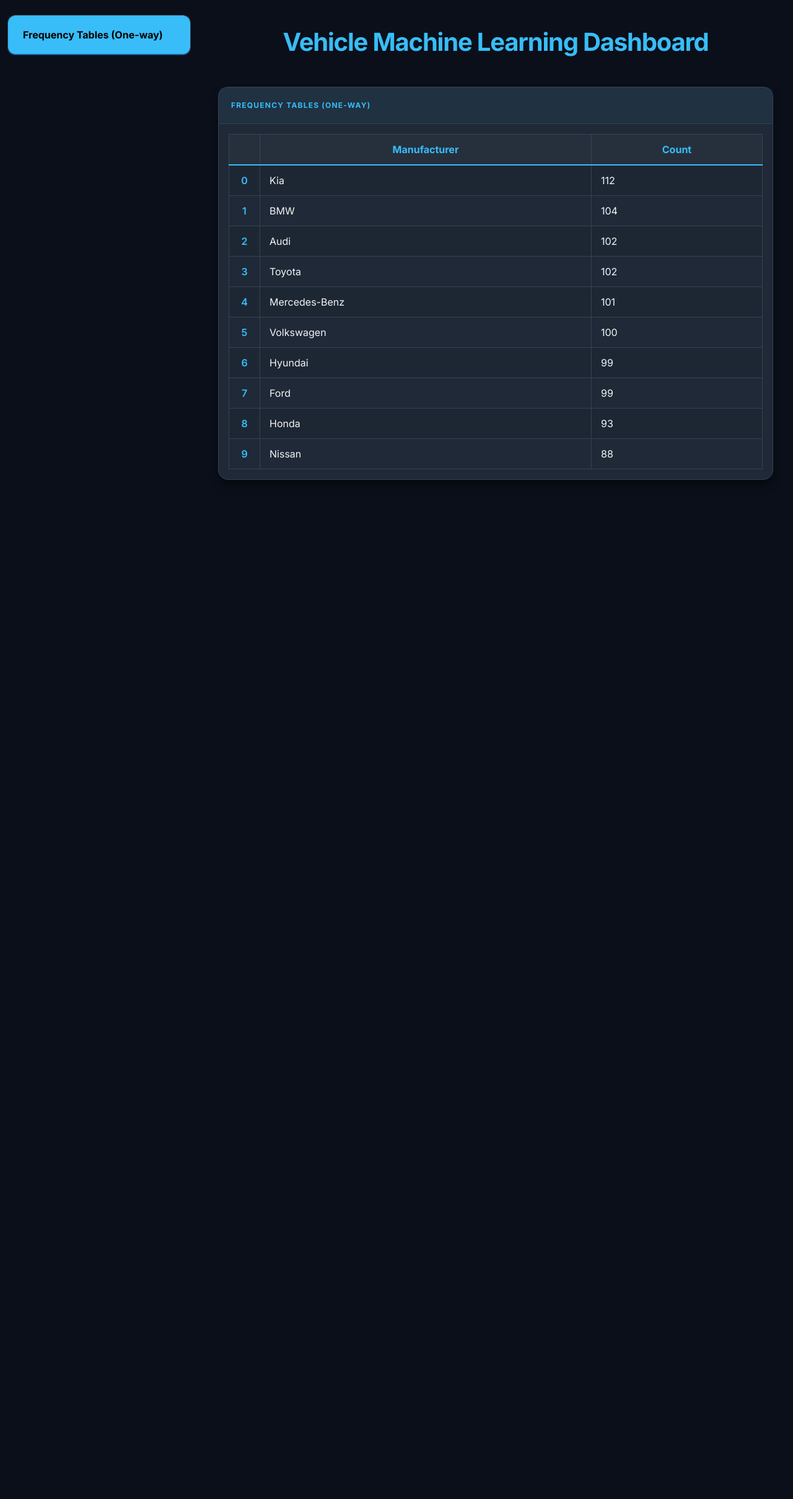
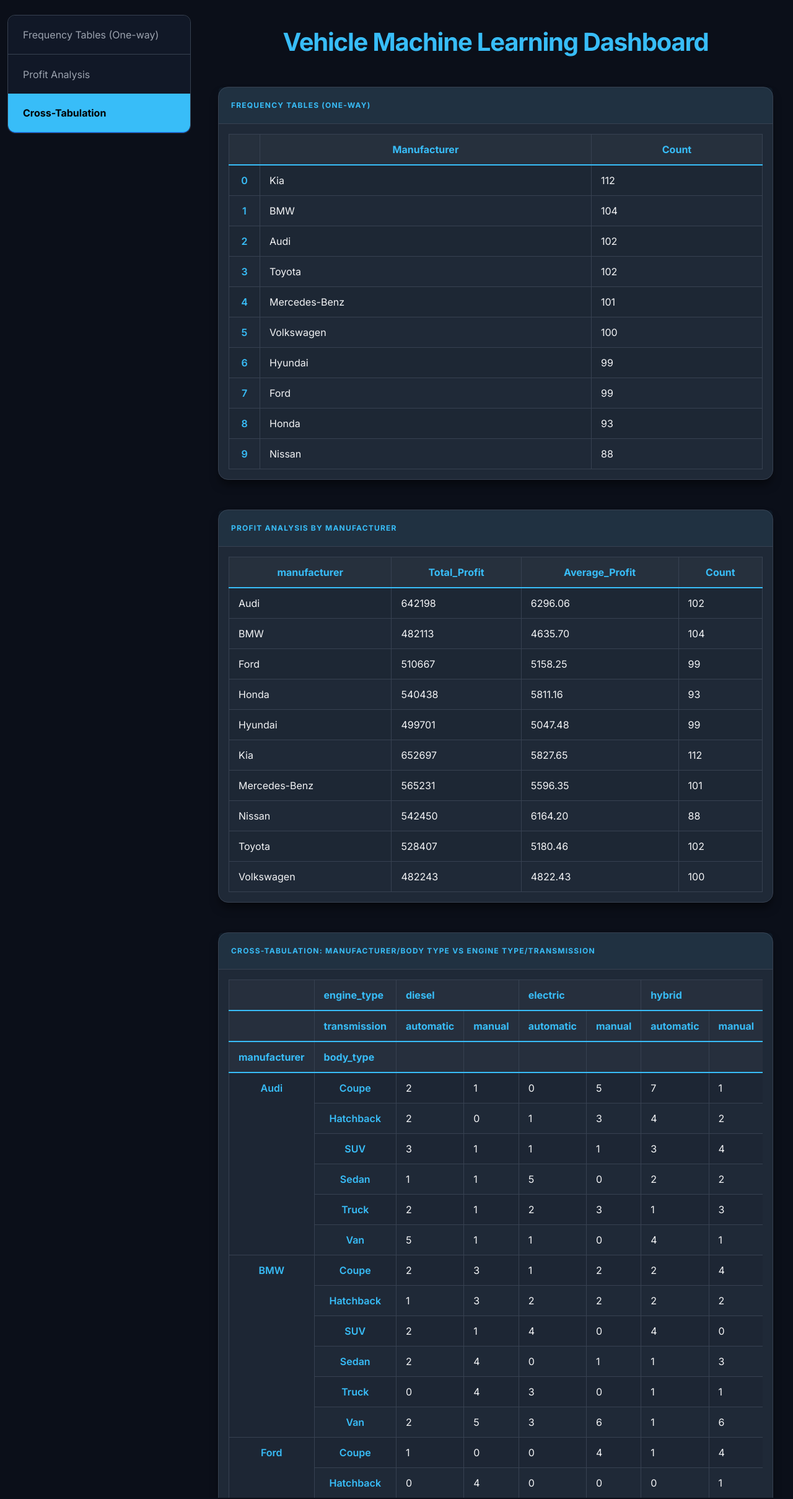
Before and after one commit to KOlivier2119/eda-ml-preprocessing, a Django app: page / in a window 1280 px wide. Shown: the top 2418 px of the page at 62% size. Run offline with Django 5.2, Linux system fonts and the light colour scheme.

Commit message:
feat: add crosstab & profit calculation

```diff
--- a/vehicle_ml_dashboard/vehicles/dashboard.py
+++ b/vehicle_ml_dashboard/vehicles/dashboard.py
@@ -19,16 +19,13 @@ def frequency_table(df):
     return table_html
 
 def profit_calculation(df):
-    df["profit"]=df["selling_price"]-df["wholesale_price"]
-    df.groupby(["manufacturer","transmission","fuel_type"]).agg({
-        "profit":"sum",
-        "selling_price":["sum","count"],
-        "wholesale_price":"sum"
-    })
+    """Calculate profit column from selling and wholesale prices."""
+    df["profit"] = df["selling_price"] - df["wholesale_price"]
+    return df
 
 def profit_table(df):
     """Generate a summary of profit by manufacturer."""
-    profit_calculation(df)
+    df = profit_calculation(df)
     profit_summary = (
         df[['manufacturer', 'profit']]
         .groupby('manufacturer', as_index=False)
@@ -45,4 +42,15 @@ def profit_table(df):
     return table_html
 
 def crosstab(df):
-    return pd.crosstab([df['manufacturer'], df['body_type']],[df["engine_type"], df["transmission"]], margins=True)
+    """Create a cross-tabulation between manufacturer/body type and engine type/transmission."""
+    crosstab_result = pd.crosstab(
+        [df['manufacturer'], df['body_type']],
+        [df["engine_type"], df["transmission"]],
+        margins=True
+    )
+    table_html = crosstab_result.to_html(
+        classes="table table-bordered table-striped table-sm",
+        float_format='%.2f',
+        justify='center'
+    )
+    return table_html
--- a/vehicle_ml_dashboard/vehicles/templates/vehicles/index.html
+++ b/vehicle_ml_dashboard/vehicles/templates/vehicles/index.html
@@ -1,15 +1,13 @@
 <!doctype html>
 <html lang="en">
+
 <head>
   <meta charset="utf-8">
   <meta name="viewport" content="width=device-width, initial-scale=1">
   <title>Vehicle ML Dashboard</title>
   <!-- Google Font: Inter for a modern look -->
   <link href="https://fonts.googleapis.com/css2?family=Inter:wght@300;400;600;700&display=swap" rel="stylesheet">
-    <link
-      href="https://cdn.jsdelivr.net/npm/bootstrap@5.3.2/dist/css/bootstrap.min.css"
-      rel="stylesheet"
-    />
+  <link href="https://cdn.jsdelivr.net/npm/bootstrap@5.3.2/dist/css/bootstrap.min.css" rel="stylesheet" />
   <style>
     :root {
       --bg-color: #0b0f19;
@@ -25,7 +23,8 @@
       background-color: var(--bg-color);
       color: var(--text-main);
       font-family: 'Inter', sans-serif;
-        overflow: hidden; /* Prevent double scrollbars */
+      overflow: hidden;
+      /* Prevent double scrollbars */
     }
 
     /* Scrollable Area Styling */
@@ -40,9 +39,11 @@
     .scrollspy-example::-webkit-scrollbar {
       width: 6px;
     }
+
     .scrollspy-example::-webkit-scrollbar-track {
       background: var(--bg-color);
     }
+
     .scrollspy-example::-webkit-scrollbar-thumb {
       background: var(--border-color);
       border-radius: 10px;
@@ -104,7 +105,9 @@
     }
 
     /* Ensure no white backgrounds on rows or cells */
-      .card-body th, .card-body td, .card-body tr {
+    .card-body th,
+    .card-body td,
+    .card-body tr {
       background-color: transparent !important;
       color: var(--text-main) !important;
       border: 1px solid var(--border-color) !important;
@@ -138,34 +141,25 @@
   </style>
 </head>
 
-  <body
-    data-bs-spy="scroll"
-    data-bs-target="#dashboard-nav"
-    data-bs-offset="100"
-    tabindex="0"
-  >
+<body data-bs-spy="scroll" data-bs-target="#dashboard-nav" data-bs-offset="100" tabindex="0">
   <div class="container-fluid mt-4">
     <div class="row">
       <!-- Sidebar Navigation -->
       <div class="col-md-3">
         <div id="dashboard-nav" class="list-group position-sticky top-0">
-            <a
-              class="list-group-item list-group-item-action active"
-              href="#frequency-table"
-              >Frequency Tables (One-way)
+          <a class="list-group-item list-group-item-action active" href="#frequency-table">Frequency Tables (One-way)
+          </a>
+          <a class="list-group-item list-group-item-action" href="#profit-table">Profit Analysis
+          </a>
+          <a class="list-group-item list-group-item-action" href="#crosstab-table">Cross-Tabulation
           </a>
         </div>
       </div>
 
       <!-- Scrollable Content -->
       <div class="col-md-9">
-          <div
-            class="scrollspy-example"
-            data-bs-spy="scroll"
-            data-bs-target="#dashboard-nav"
-            data-bs-smooth-scroll="true"
-            tabindex="0"
-          >
+        <div class="scrollspy-example" data-bs-spy="scroll" data-bs-target="#dashboard-nav" data-bs-smooth-scroll="true"
+          tabindex="0">
           <h1 class="text-center mb-5">
             Vehicle Machine Learning Dashboard
           </h1>
@@ -182,6 +176,28 @@
             </div>
           </div>
 
+          <div id="profit-table" class="card mb-5">
+            <div class="card-header">
+              Profit Analysis by Manufacturer
+            </div>
+            <div class="card-body">
+              <div class="table-responsive">
+                {{ profit_table|safe }}
+              </div>
+            </div>
+          </div>
+
+          <div id="crosstab-table" class="card mb-5">
+            <div class="card-header">
+              Cross-Tabulation: Manufacturer/Body Type vs Engine Type/Transmission
+            </div>
+            <div class="card-body">
+              <div class="table-responsive">
+                {{ crosstab|safe }}
+              </div>
+            </div>
+          </div>
+
           <!-- Additional spacing to allow scrollspy to trigger -->
           <div style="height: 400px;"></div>
         </div>
@@ -191,4 +207,5 @@
 
   <script src="https://cdn.jsdelivr.net/npm/bootstrap@5.3.2/dist/js/bootstrap.bundle.min.js"></script>
 </body>
+
 </html>
--- a/vehicle_ml_dashboard/vehicles/views.py
+++ b/vehicle_ml_dashboard/vehicles/views.py
@@ -1,6 +1,7 @@
 import pandas as pd
 from django.shortcuts import render
-from .dashboard import frequency_table, profit_table
+from .dashboard import frequency_table, profit_table, crosstab
+
 def dashboard_view(request):
     """Main dashboard view that loads vehicle data and renders charts."""
     queryset = pd.read_csv("dummy_data/vehicles_data_1000.csv")
@@ -9,4 +10,5 @@ def dashboard_view(request):
     return render(request, "vehicles/index.html", {
         "frequency_table": frequency_table(df),
         "profit_table": profit_table(df),
+        "crosstab": crosstab(df),
     })
```
Also changed, not shown: 3 other files. Lines whose indentation alone changed are shown as unchanged.
